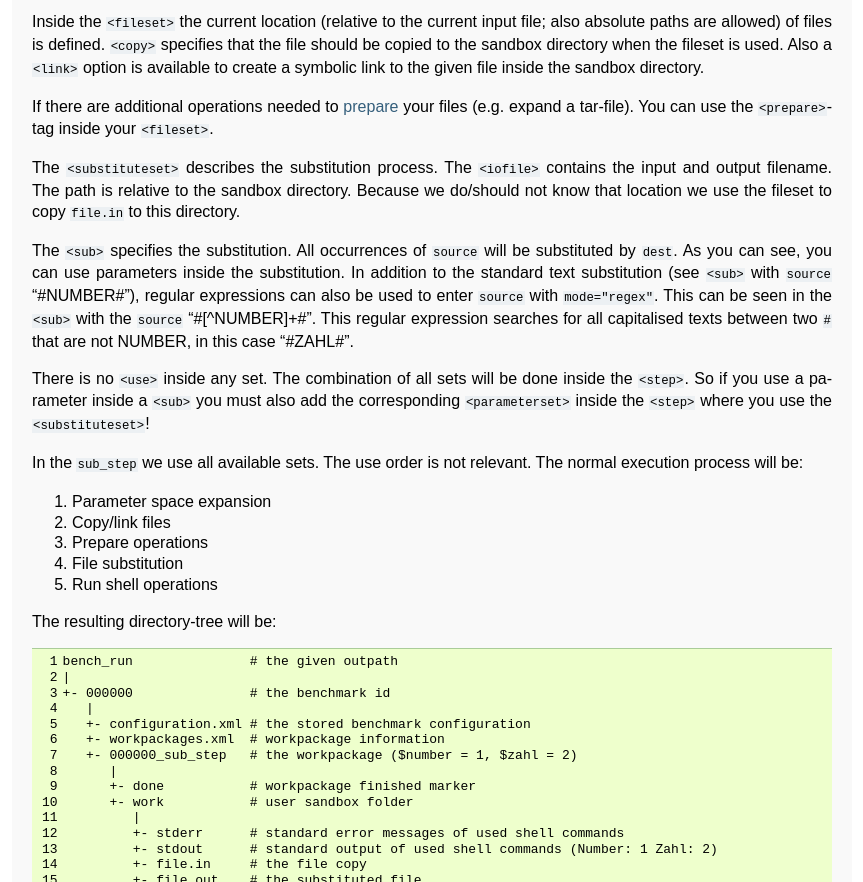
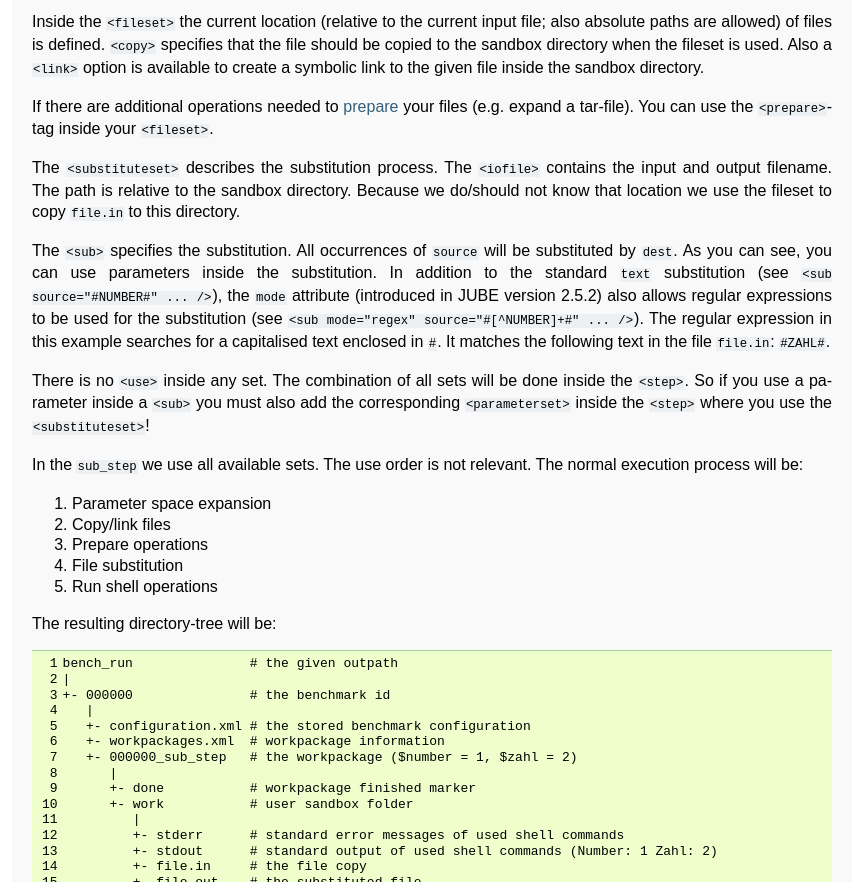
Before and after one commit to FZJ-JSC/JUBE, a Sphinx documentation site: the page built from docs/tutorial.rst, in a window 1280 px wide and 900 px high, scrolled down 7289 px, cut to the strip 18-900 px from the top of the window. Shown: the whole strip, without its empty margins (218-1081 px from the left). Built offline with Sphinx 7.4.7, drawn with Linux system fonts in a browser that asks for light colours.

Commit message:
Adjustments to the documentation and the release notes

```diff
--- a/docs/glossar.rst
+++ b/docs/glossar.rst
@@ -462,7 +462,7 @@ Glossary
 
      * ``source``-string will be replaced by ``dest``-string
      * both can contain parameter: ``... $nameofparameter ...``
-     * ``mode`` is optional (default: ``text``). Can be used to switch between text and regex substitution
+     * ``mode`` is optional (default: ``text``). Can be used to switch between ``text`` and ``regex`` substitution
 
    step_tag
      A step give a list of *Shell* operations and a corresponding parameter environment.
--- a/docs/release_notes.rst
+++ b/docs/release_notes.rst
@@ -25,7 +25,7 @@ Version 2.5.2 [Unreleased]
 ~~~~~~~~~~~~~~~~~~~~~~~~~~
 Release: 2023-11-07
 
-* The new `mode` attribute has been added to the `sub`-tag, allowing regex substitution as an alternative to text-based substitution.
+* The new `mode` attribute has been added to the `sub`-tag, allowing `regex` substitution as an alternative to `text`-based substitution.
 * A new `unit` attribute has been added to `parameter`, which has the same function as the `unit` attribute of `pattern`.
 * Improved CI: separated tests and automatic tasks for releases.
 * The `include-path` for YAML scripts has been fixed and an usage example has been added to the advanced tutorial.
--- a/docs/tutorial.rst
+++ b/docs/tutorial.rst
@@ -409,9 +409,10 @@ The ``<substituteset>`` describes the substitution process. The ``<iofile>`` con
 the sandbox directory. Because we do/should not know that location we use the fileset to copy ``file.in`` to this directory.
 
 The ``<sub>`` specifies the substitution. All occurrences of ``source`` will be substituted by ``dest``. As you can see, you can
-use parameters inside the substitution. In addition to the standard text substitution (see ``<sub>`` with ``source`` "#NUMBER#"),
-regular expressions can also be used to enter ``source`` with ``mode="regex"``. This can be seen in the ``<sub>`` with the ``source`` "#[^NUMBER]+#".
-This regular expression searches for all capitalised texts between two ``#`` that are not NUMBER, in this case "#ZAHL#".
+use parameters inside the substitution. In addition to the standard ``text`` substitution (see ``<sub source="#NUMBER#" ... />``),
+the ``mode`` attribute (introduced in JUBE version 2.5.2) also allows regular expressions to be used for the substitution
+(see ``<sub mode="regex" source="#[^NUMBER]+#" ... />``).  The regular expression in this example searches for a capitalised
+text enclosed in ``#``. It matches the following text in the file ``file.in``: ``#ZAHL#``.
 
 There is no ``<use>`` inside any set. The combination of all sets will be done inside the ``<step>``. So if you use a parameter inside a
 ``<sub>`` you must also add the corresponding ``<parameterset>`` inside the ``<step>`` where you use the ``<substituteset>``!
```
